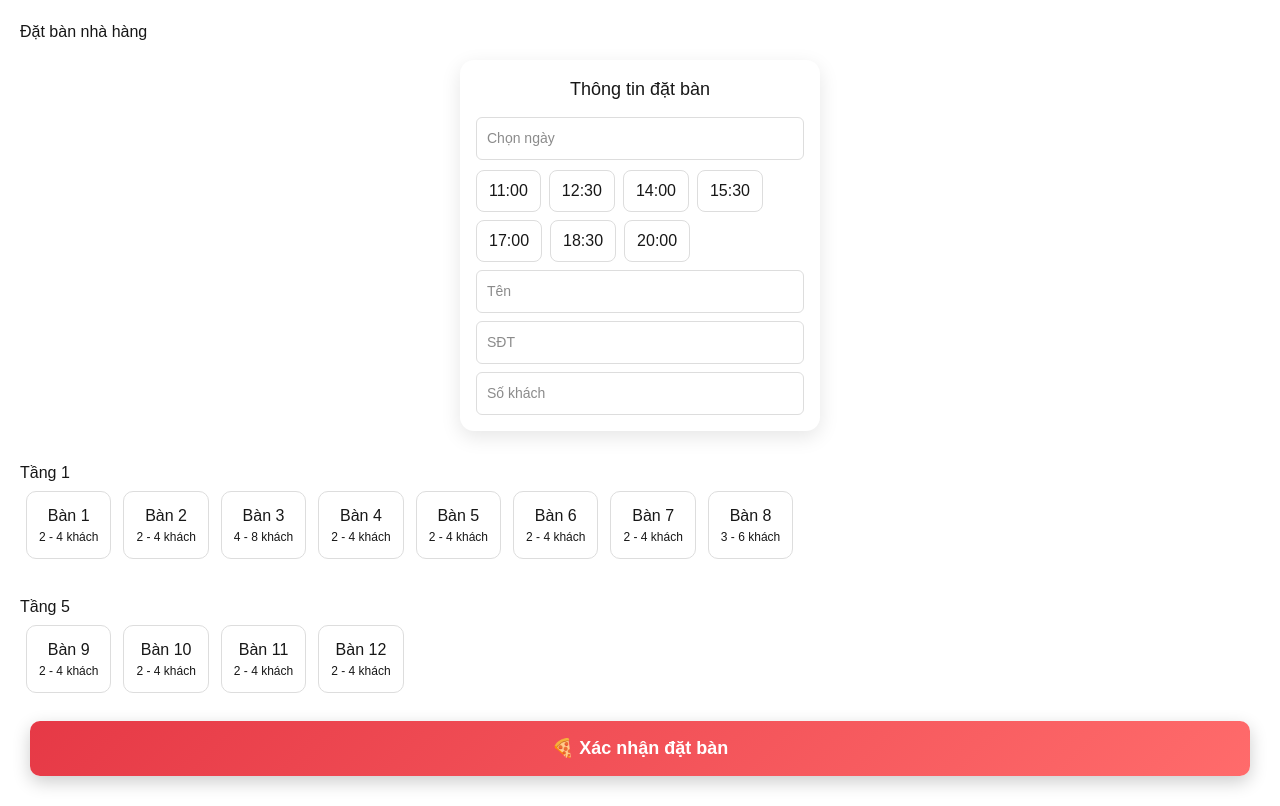
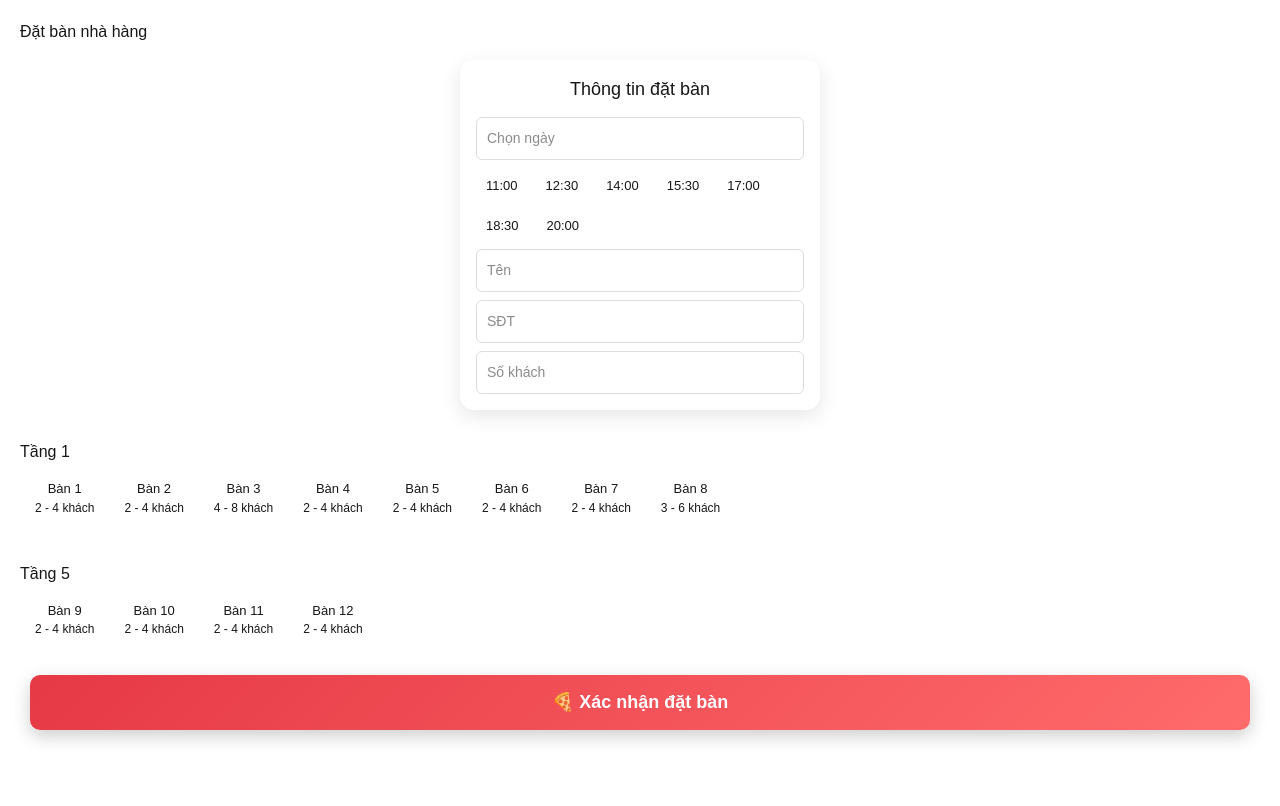
Before and after one commit to dejavuhousehalong-source/GoongPizza, a Next.js app: page / in a window 1280 px wide. Built offline with nearby package versions, Linux system fonts and the light colour scheme.

Commit message:
Update globals.css

```diff
--- a/app/globals.css
+++ b/app/globals.css
@@ -78,27 +78,20 @@ body {
 }
 
 .time {
-  padding: 8px 12px;
-  border-radius: 8px;
-  border: 1px solid #ddd;
-  background: white;
-  cursor: pointer;
+  padding: 6px 10px;
+  font-size: 13px;
+  border-radius: 6px;
 }
-
 .time.active {
   background: #e63946;
   color: white;
 }
-
 .table {
-  margin: 6px;
-  padding: 12px;
-  border-radius: 10px;
-  border: 1px solid #ddd;
-  background: white;
-  cursor: pointer;
+  margin: 5px;
+  padding: 10px;
+  min-width: 55px;
+  font-size: 13px;
 }
-
 .table.active {
   border: 2px solid #e63946;
   background: #ffeaea;
```
